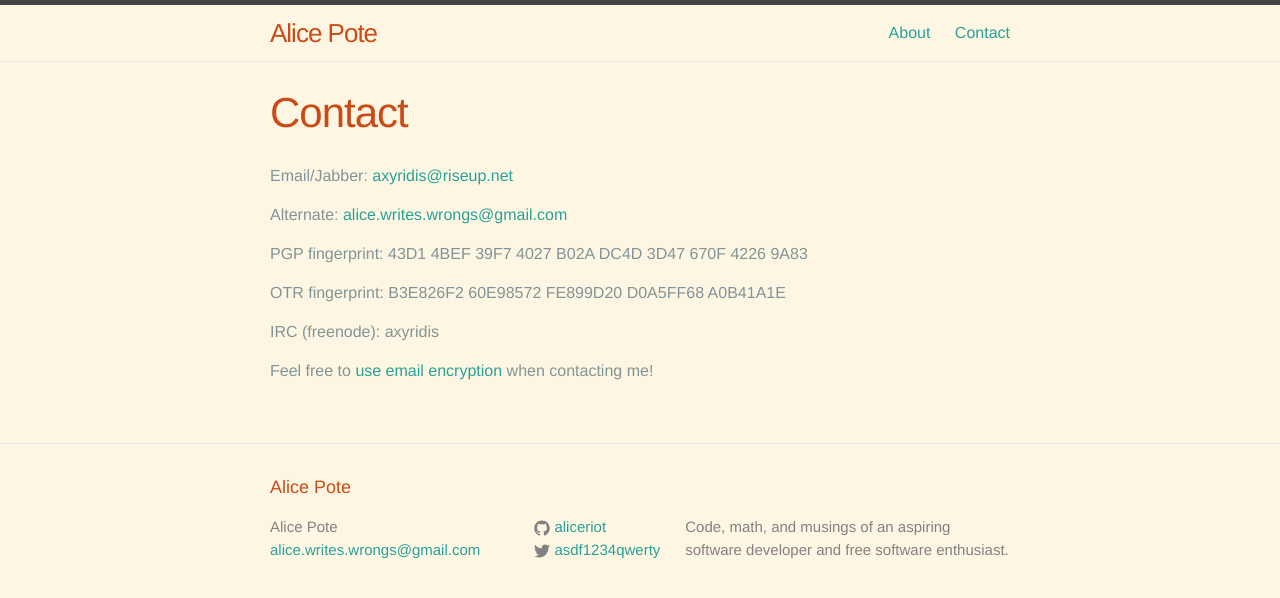
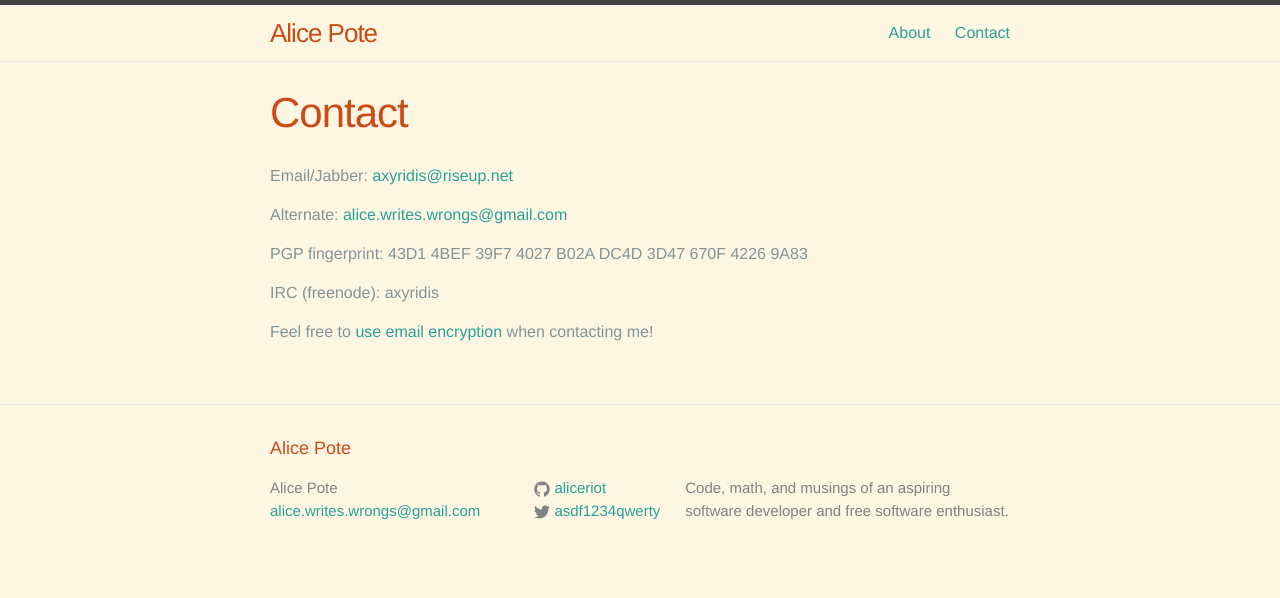
Before and after one commit to alicewriteswrongs/old-blog, a Jekyll site: the page built from contact.md, in a window 1280 px wide. Shown: the top 598 px of the page. Built offline with Jekyll 4.4.1, drawn with Linux system fonts in a browser that asks for light colours.

Commit message:
Oops, I lost that OTR private key...

```diff
--- a/contact.md
+++ b/contact.md
@@ -10,8 +10,6 @@ Alternate: <alice.writes.wrongs@gmail.com>
 
 PGP fingerprint: 43D1 4BEF 39F7 4027 B02A DC4D 3D47 670F 4226 9A83
 
-OTR fingerprint: B3E826F2 60E98572 FE899D20 D0A5FF68 A0B41A1E
-
 IRC (freenode): axyridis
 
 Feel free to [use email encryption](https://emailselfdefense.fsf.org/en/) when
```
